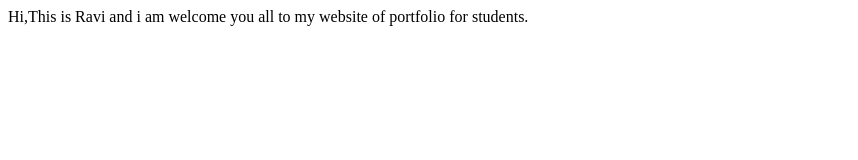
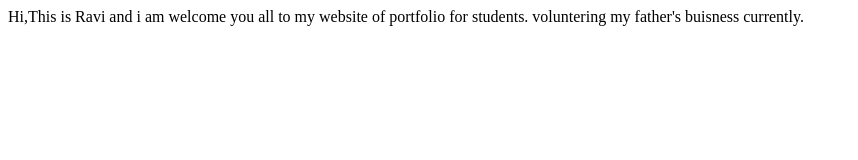
Before and after one commit to RaviPratihast/Student-website, a plain HTML site: page index.html in a window 1280 px wide. Shown: the whole page, without its empty margins (0-858 px from the left). Drawn offline with Linux system fonts and the light colour scheme.

Commit message:
docs: update index

```diff
--- a/index.html
+++ b/index.html
@@ -8,5 +8,8 @@
 </head>
 <body>
     Hi,This is Ravi and i am welcome you all to my website of portfolio for students.
+
+
+    voluntering my father's buisness currently.
 </body>
 </html>
```
